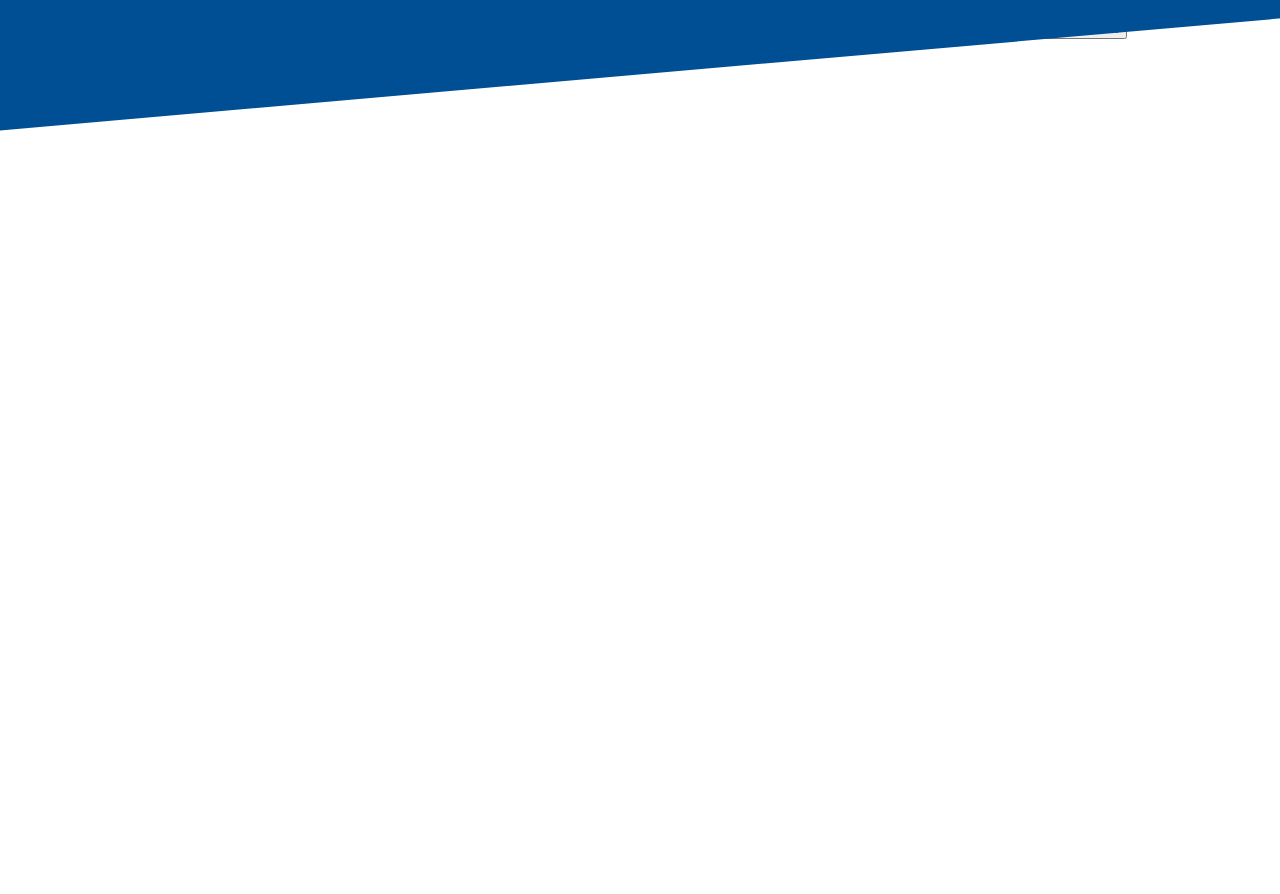
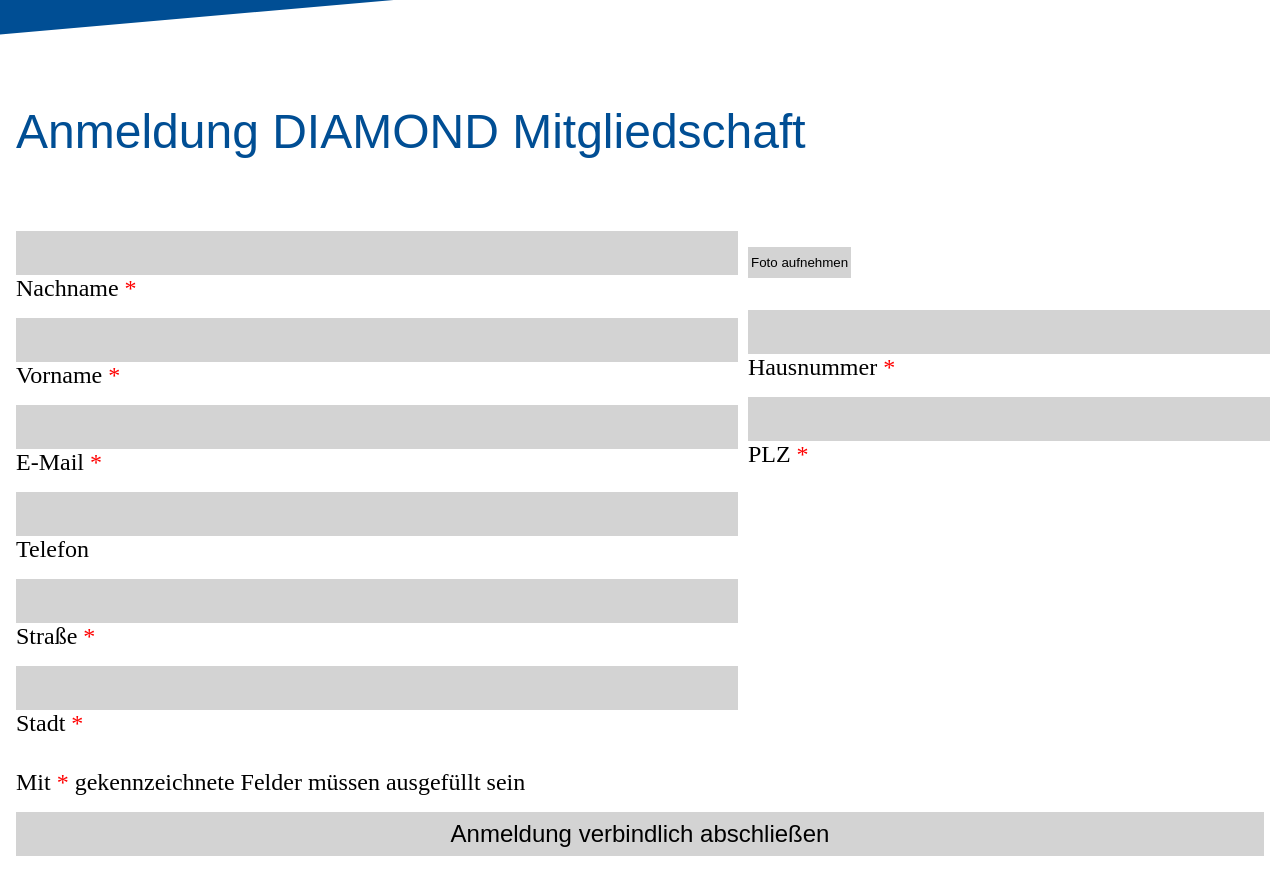
Before and after one commit to Floppi87/its_messe, an Angular app in the folder software/messe-frontend/: page / in a window 1280 px wide. Shown: the top 894 px of the page. Before the commit the page ends 800 px from the top, so only its background shows below. Built offline with nearby package versions, Linux system fonts and the light colour scheme.

Commit message:
implemented formular

```diff
--- a/software/messe-frontend/src/app/app.component.css
+++ b/software/messe-frontend/src/app/app.component.css
@@ -2,9 +2,14 @@ div.banner {
     position: absolute;
     width: 200%;
     height: 15rem;
-    top: -13rem;
+    top: -19rem;
     left: -10rem;
+    z-index: -1;
 
-    background: #004E94;
+    background: var(--primary);
     transform: rotate(-5deg);
 }
+
+div.formular {
+    padding: 4rem 1rem;
+}
--- a/software/messe-frontend/src/app/app.component.html
+++ b/software/messe-frontend/src/app/app.component.html
@@ -1,2 +1,2 @@
 <div class="banner"></div>
-<div class="w-full"><its-formular></its-formular></div>
+<div class="formular"><its-formular></its-formular></div>
--- a/software/messe-frontend/src/app/app.module.ts
+++ b/software/messe-frontend/src/app/app.module.ts
@@ -5,12 +5,14 @@ import { AppRoutingModule } from './app-routing.module';
 import { AppComponent } from './app.component';
 import { FormularComponent } from './components/formular/formular.component';
 import { MainComponent } from './components/base/main/main.component';
+import { RequiredStarComponent } from './components/formular/required-star/required-star.component';
 
 @NgModule({
   declarations: [
     AppComponent,
     FormularComponent,
-    MainComponent
+    MainComponent,
+    RequiredStarComponent
   ],
   imports: [
     BrowserModule,
--- a/software/messe-frontend/src/app/components/formular/formular.component.css
+++ b/software/messe-frontend/src/app/components/formular/formular.component.css
@@ -0,0 +1,37 @@
+:host {
+    font-size: 1.5rem;
+}
+h2 {
+    color: var(--primary);
+    font: 3rem sans-serif;
+}
+
+.container {
+    display: flex;
+    flex-direction: row;
+    justify-content: space-between;
+    gap: 1rem;
+}
+
+#form-1 {
+    flex-grow: 2;
+}
+#form-2 {
+    flex-grow: 1;
+}
+
+label, input {
+    width: 100%;
+    display: block;
+    font-size: inherit;
+}
+
+div > * {
+    margin: 1rem 0;
+}
+
+input, button {
+    border: 0;
+    padding: 0.5rem 0.2rem;
+    background-color: lightgray;
+}
--- a/software/messe-frontend/src/app/components/formular/formular.component.html
+++ b/software/messe-frontend/src/app/components/formular/formular.component.html
@@ -1,12 +1,51 @@
-<div>{{counter}}</div>
+<h2>Anmeldung DIAMOND Mitgliedschaft</h2>
 <form>
-    <div class="flex flex-col justify-center p-10">
-        <input class="input input-bordered input-secondary my-10" type="text" name="firstname" placeholder="Vorname">
-        <input class="input input-bordered input-secondary my-10" type="text" name="lastname" placeholder="Nachname">
-        <input class="input input-bordered input-secondary my-10" type="number" name="age" placeholder="Alter">
-        <input class="input input-bordered input-secondary my-10" type="email" name="email" placeholder="E-Mail">
-        <input class="input input-bordered input-secondary my-10" type="tel" name="telephone"
-            placeholder="Telefonnummer">
-        <input class="btn btn-secondary" type="submit" value="Jetzt Premium Mitglied werden!">
+    <div class="container">
+        <!-- TODO Anrede weggelassen aus "rechtlichen" Gründen (divers?)-->
+        <div id="form-1">
+            <label>
+                <input type="text" name="surname" required>
+                Nachname <its-req-star></its-req-star>
+            </label>
+            <label>
+                <input type="text" name="firstname" required>
+                Vorname <its-req-star></its-req-star>
+            </label>
+            <label>
+                <input type="email" name="email" required>
+                E-Mail <its-req-star></its-req-star>
+            </label>
+            <label>
+                <input type="tel" name="phone">
+                Telefon
+            </label>
+            <label>
+                <input type="text" name="street" required>
+                Straße <its-req-star></its-req-star>
+            </label>
+            <label>
+                <input type="text" name="city" required>
+                Stadt <its-req-star></its-req-star>
+            </label>
+        </div>
+        <div id="form-2">
+            <div class="webcam-preview">
+                <button>Foto aufnehmen</button>
+            </div>
+            <label>
+                <input type="number" name="housenumber" required>
+                Hausnummer <its-req-star></its-req-star>
+            </label>
+            <label>
+                <input type="number" name="postcode" required>
+                PLZ <its-req-star></its-req-star>
+            </label>
+        </div>
+    </div>
+    <div>
+        Mit <its-req-star></its-req-star> gekennzeichnete Felder müssen ausgefüllt sein
+    </div>
+    <div>
+        <input type="submit" value="Anmeldung verbindlich abschließen">
     </div>
 </form>
--- /dev/null
+++ b/software/messe-frontend/src/app/components/formular/required-star/required-star.component.css
@@ -0,0 +1,3 @@
+span {
+    color: red;
+}
--- /dev/null
+++ b/software/messe-frontend/src/app/components/formular/required-star/required-star.component.html
@@ -0,0 +1 @@
+<span>*</span>
--- /dev/null
+++ b/software/messe-frontend/src/app/components/formular/required-star/required-star.component.ts
@@ -0,0 +1,15 @@
+import { Component, OnInit } from '@angular/core';
+
+@Component({
+  selector: 'its-req-star',
+  templateUrl: './required-star.component.html',
+  styleUrls: ['./required-star.component.css']
+})
+export class RequiredStarComponent implements OnInit {
+
+  constructor() { }
+
+  ngOnInit(): void {
+  }
+
+}
--- a/software/messe-frontend/src/styles.css
+++ b/software/messe-frontend/src/styles.css
@@ -1,3 +1,6 @@
+:root {
+    --primary: #004E94;
+}
 body {
     margin: 0;
     padding: 0;
```
Also changed, not shown: 1 other file (tests, documents, lock files or other folders).
